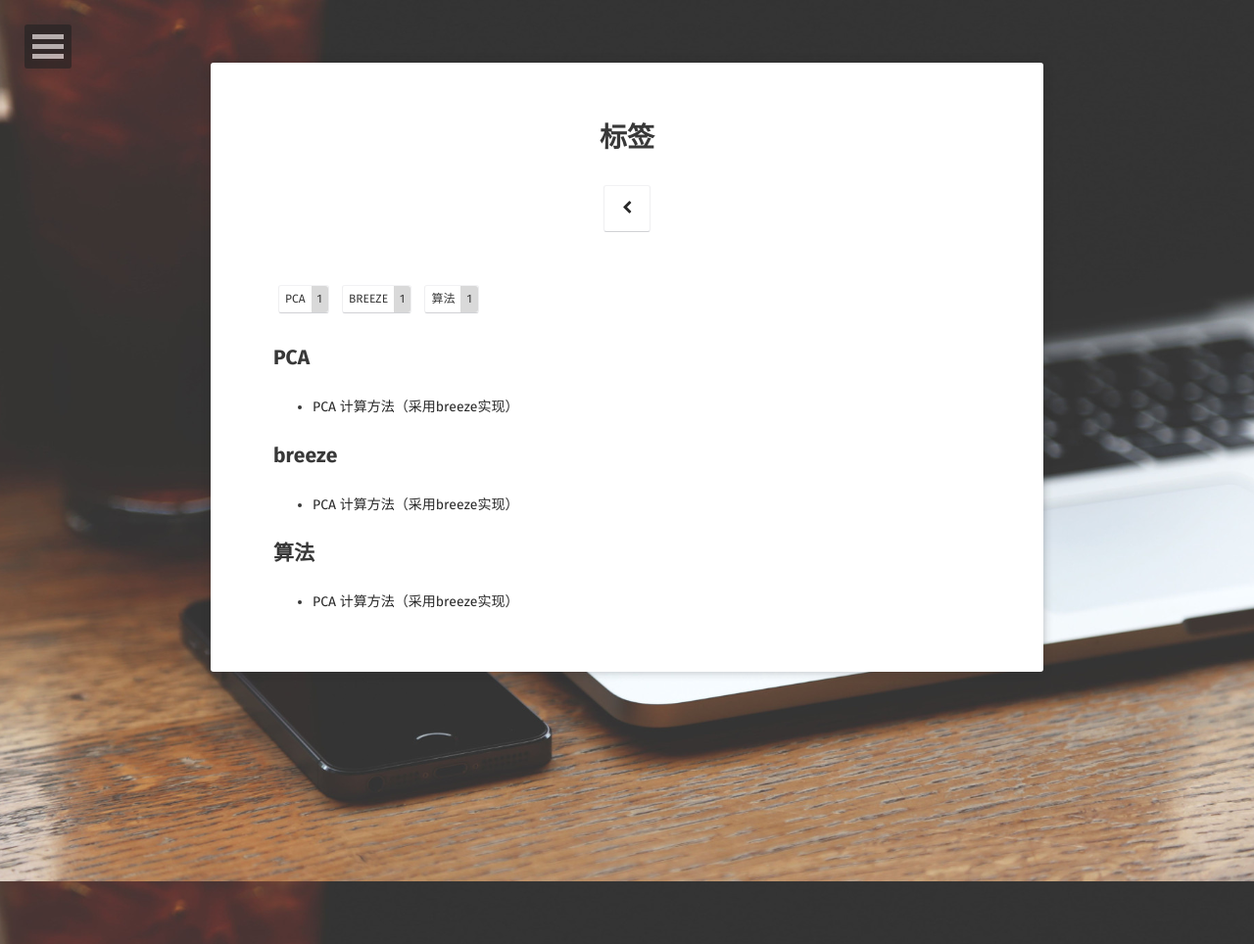
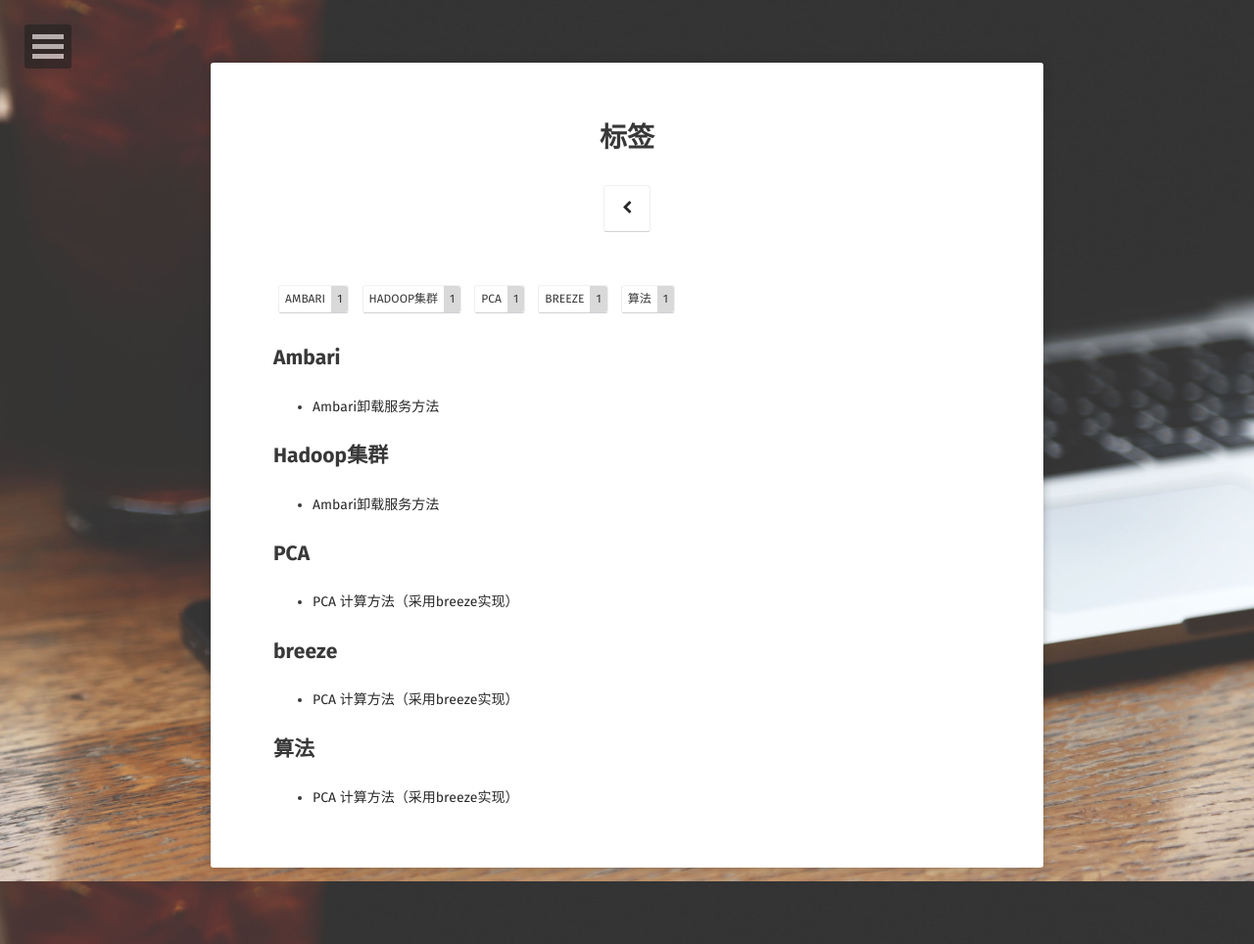
Before and after one commit to xiaobailong/gaoqingyue.github.io, a Jekyll site: the page built from tags/index.html, in a window 1280 px wide. Shown: the whole page at 98% size. Built offline with Jekyll 4.4.1, drawn with Linux system fonts in a browser that asks for light colours; some web fonts are replaced.

Commit message:
add head

```diff
--- a/_posts/2016-09-21-Ambari卸载服务方法.md
+++ b/_posts/2016-09-21-Ambari卸载服务方法.md
@@ -1,3 +1,12 @@
+---
+layout: post
+title: "Ambari卸载服务方法"
+date: 2016-09-21
+excerpt: ""
+tags: [Ambari,Hadoop集群]
+comments: true
+---
+
 1. 查看所有服务
 
   curl -u admin:admin -H "X-Requested-By: ambari" -X GET http://192.168.1.10:8080/api/v1/clusters/cluster0/services
```
